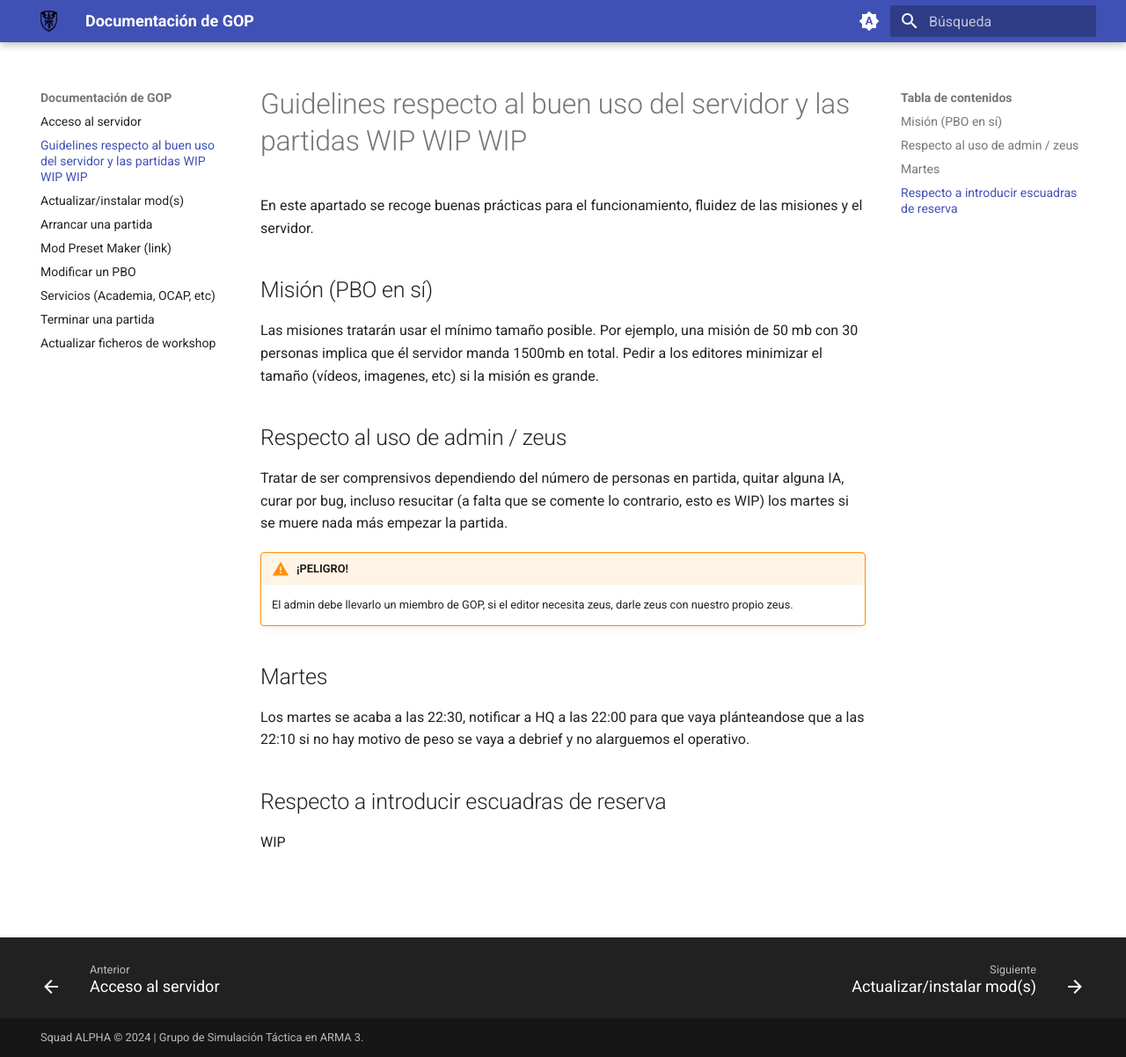
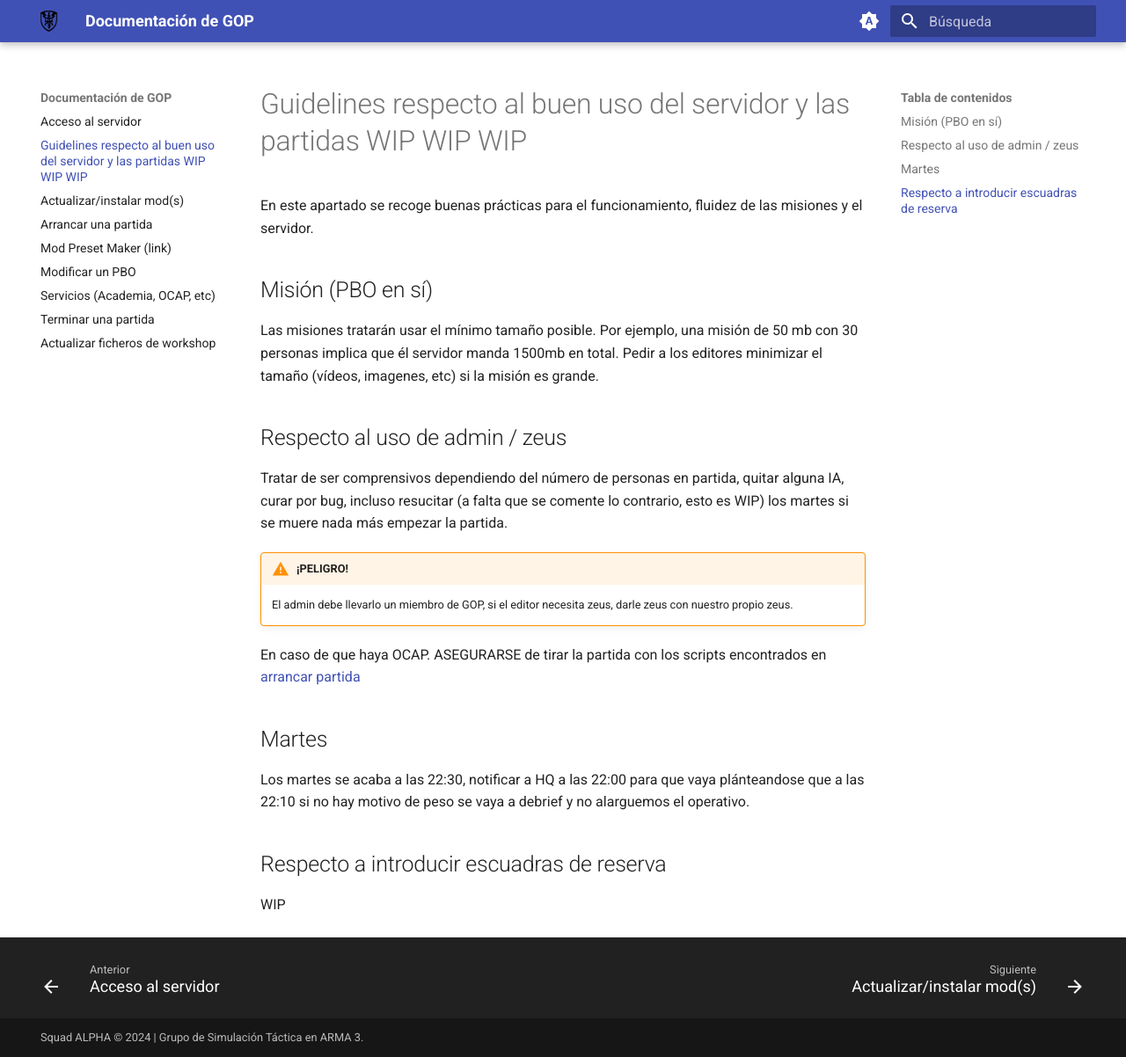
Before and after one commit to gopsquadalpha/DocuGOP, an MkDocs documentation site: the page built from docs/Reglas.md, in a window 1280 px wide and 1202 px high. Shown: the whole window at 88% size. Built offline with MkDocs 1.6.1 and Material for MkDocs 9.7.7, drawn with Linux system fonts in a browser that asks for light colours.

Commit message:
Hacer bién el OCAP

```diff
--- a/docs/Reglas.md
+++ b/docs/Reglas.md
@@ -14,6 +14,8 @@ Tratar de ser comprensivos dependiendo del número de personas en partida, quita
 
     El admin debe llevarlo un miembro de GOP, si el editor necesita zeus, darle zeus con nuestro propio zeus.
 
+En caso de que haya OCAP. ASEGURARSE de tirar la partida con los scripts encontrados en [arrancar partida](arrancar_partida.md)
+
 ## Martes
 
 Los martes se acaba a las 22:30, notificar a HQ a las 22:00 para que vaya plánteandose que a las 22:10 si no hay motivo de peso se vaya a debrief y no alarguemos el operativo.
```
